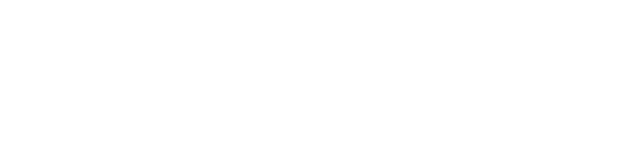
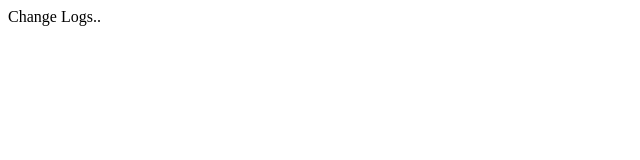
Before and after one commit to leehs1979/gittest, a plain HTML site: page index.html in a window 1280 px wide. Shown: the whole page, without its empty margins (0-640 px from the left). Drawn offline with Linux system fonts and the light colour scheme.

Commit message:
change header

```diff
--- a/index.html
+++ b/index.html
@@ -1,4 +1,5 @@
 <html>
   <head>
+    Change Logs..
   </head>
 </html>
```
